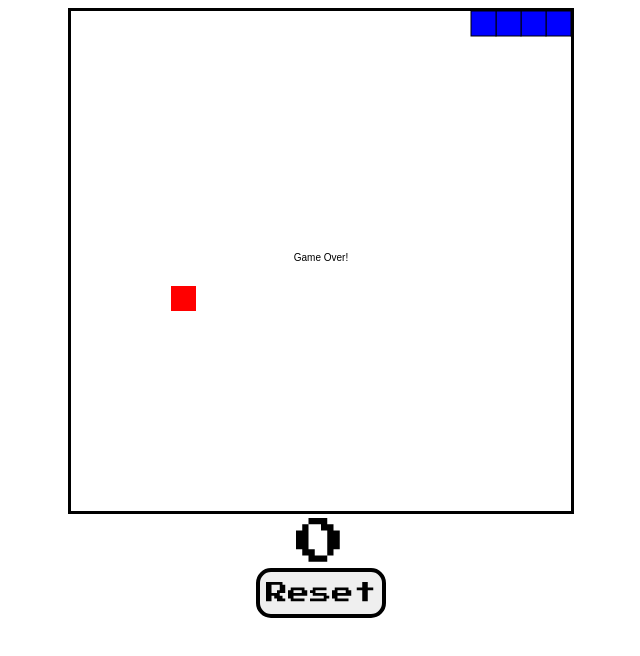
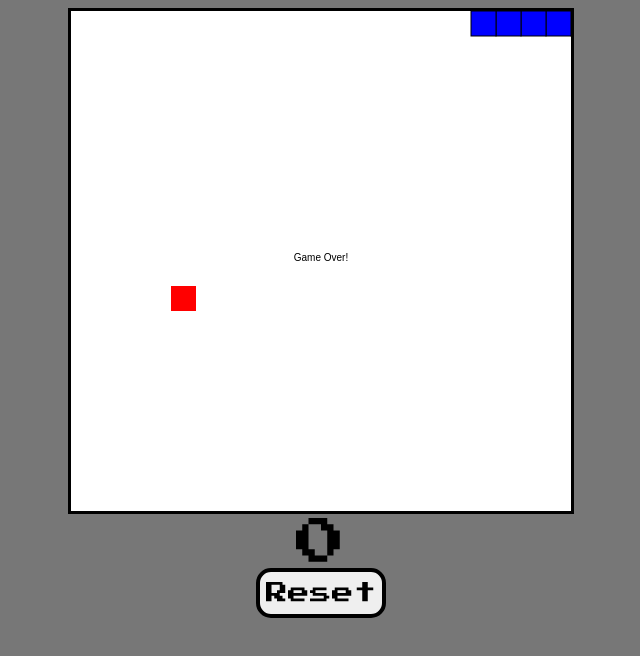
Before and after one commit to Shubhankit101/snake-game, a plain HTML site: page index.html in a window 1280 px wide. Shown: the whole page, without its empty margins (319-959 px from the left). Drawn offline with Linux system fonts and the light colour scheme.

Commit message:
background color change

```diff
--- a/style.css
+++ b/style.css
@@ -18,3 +18,6 @@
     border-radius: 15px;
     cursor: pointer;
 }
+body{
+    background-color: rgb(119, 119, 119)
+}
```
